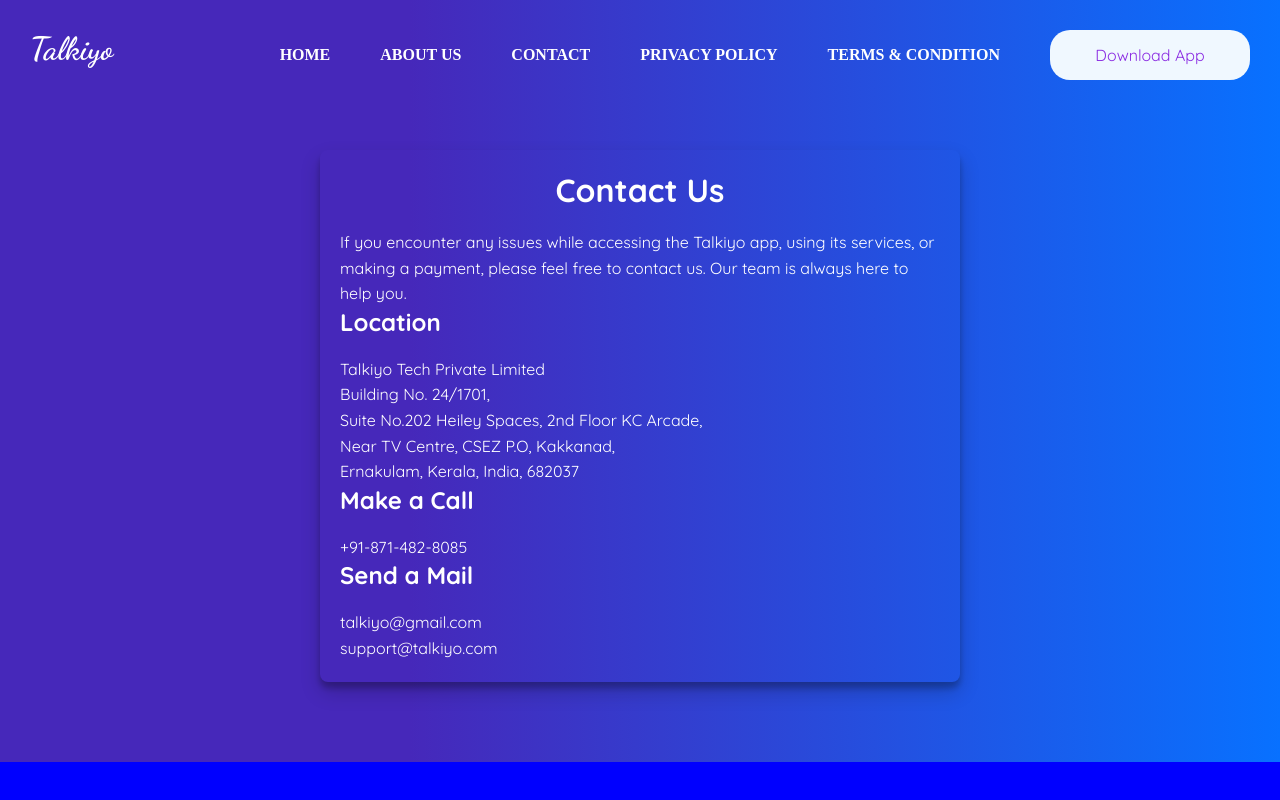
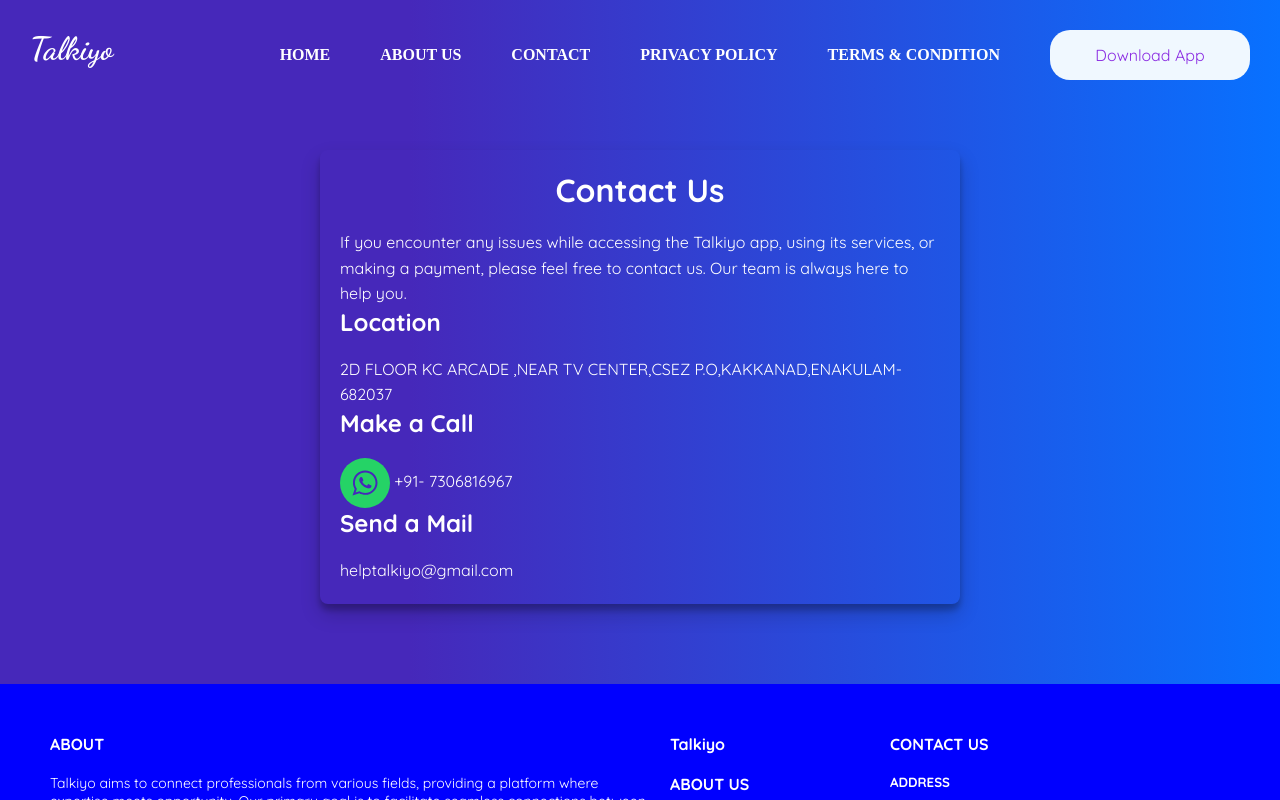
Before and after one commit to abhijith-sys/Talkio, a React (Vite) app in the folder talkiyo/: page /contact in a window 1280 px wide. Built offline with nearby package versions, Linux system fonts and the light colour scheme; a web font is replaced by a local one.

Commit message:
last update

```diff
--- a/talkiyo/src/components/Footer/Footer.jsx
+++ b/talkiyo/src/components/Footer/Footer.jsx
@@ -23,12 +23,12 @@
                 <div className={styles.aboutLink}>
                     <h4>CONTACT US</h4><br />
                     <h5>ADDRESS</h5><br />
-                    <span>ZILJ TECH PRIVATE LIMITED, Building No. 24/1701, Suite No.202 Heiley Spaces, 2nd Floor KC Arcade, Near Tv Centre, Csez P.O , Kakkanad, Ernakulam, Kerala, India, 682037
+                    <span>2D FLOOR KC ARCADE ,NEAR TV CENTER,CSEZ P.O,KAKKANAD,ENAKULAM-682037
                     </span><br />
                     <span>EMIAL</span><br />
-                    <span>Talkiyoapp@gmail.com</span><br />
+                   <a href="mailto:Talkiyoapp@gmail.com"> <span className={styles.textColor}>Talkiyoapp@gmail.com</span></a><br />
                     <span>CONTACT</span><br />
-                    <span>+91-871-482-8085</span><br />
+                    <span>+91- 7306816967</span><br />
                 </div>
             </div>
             {/* <hr></hr> */}
--- a/talkiyo/src/pages/Contact/Contact.jsx
+++ b/talkiyo/src/pages/Contact/Contact.jsx
@@ -2,6 +2,7 @@
 import NavBar from '../../components/NavBar/NavBar'
 import styles from "./Contact.module.css"
 import Footer from '../../components/Footer/Footer'
+import { SocialIcon } from 'react-social-icons'
 
 const Contact = () => {
     return (
@@ -13,20 +14,17 @@
 
                 <h2 className={styles.textColor}>Location</h2>
                 <p className={styles.textColor}>
-                    Talkiyo Tech Private Limited<br />
-                    Building No. 24/1701,<br />
-                    Suite No.202 Heiley Spaces, 2nd Floor KC Arcade,<br />
-                    Near TV Centre, CSEZ P.O, Kakkanad,<br />
-                    Ernakulam, Kerala, India, 682037
+                2D FLOOR KC ARCADE ,NEAR TV CENTER,CSEZ P.O,KAKKANAD,ENAKULAM-682037
                 </p>
 
                 <h2 className={styles.textColor}>Make a Call</h2>
-                <p className={styles.textColor}>+91-871-482-8085</p>
+                <p className={styles.textColor}>  <SocialIcon network="whatsapp"  url="https://wa.me/7306816967"/>  +91- 7306816967</p>
 
                 <h2 className={styles.textColor}>Send a Mail</h2>
                 <p>
-                    <a href="mailto:talkiyo@gmail.com" className={styles.textColor}>talkiyo@gmail.com</a><br />
-                    <a href="mailto:support@talkiyo.com" className={styles.textColor}>support@talkiyo.com</a>
+
+                    {/* <a href="mailto:talkiyo@gmail.com" className={styles.textColor}>talkiyo@gmail.com</a><br /> */}
+                    <a href="mailto:helptalkiyo@gmail.com" className={styles.textColor}>helptalkiyo@gmail.com</a>
                 </p>
             </div>
             <Footer />
--- a/talkiyo/src/pages/Home/Home.module.css
+++ b/talkiyo/src/pages/Home/Home.module.css
@@ -42,7 +42,7 @@
 }
 
 .content {
-    min-height: 100vh;
+    /* min-height: 100vh; */
     display: flex;
     justify-content: space-between;
     flex-direction: row;
--- a/talkiyo/src/pages/Privacy/Privacy.jsx
+++ b/talkiyo/src/pages/Privacy/Privacy.jsx
@@ -9,8 +9,8 @@
             <NavBar />
             <div className={styles.content}>
                 <h1>Privacy Policy</h1>
-                <p>We, Talkiyo, are an internet-based mobile phone application by M/s Talkiyo Tech Private Limited, and this document uses the words “we” and Talkiyo interchangeably, and “you” and “users” interchangeably. The expression “we” covers both Talkiyo and M/s Talkiyo Tech Private Limited, as and when the context allows.</p>
-                <p>Terms “We”, “Talkiyo”, “M/s Talkiyo Tech Private Limited”, covers their respective current or former employees, officers, directors, agents, successors, assigns, parents, subsidiaries, divisions, or affiliated corporations.</p>
+                <p>We, Talkiyo, are an internet-based mobile phone application by M/s Talkiyo LLP, and this document uses the words “we” and Talkiyo interchangeably, and “you” and “users” interchangeably. The expression “we” covers both Talkiyo and M/s Talkiyo LLP, as and when the context allows.</p>
+                <p>Terms “We”, “Talkiyo”, “M/s Talkiyo LLP”, covers their respective current or former employees, officers, directors, agents, successors, assigns, parents, subsidiaries, divisions, or affiliated corporations.</p>
                 <p>The users’ right to privacy is of paramount importance to the Talkiyo community.</p>
                 <p>We take data security and privacy with critical importance. We obligate ourselves to maintain a no-leak and no-disclosure business as any private and sensitive data must receive proportioned protection. In our application, users and providers, or ‘listeners’, are in control and can decide what they want to share and what they prefer to keep private.</p>
                 <ul>
@@ -66,7 +66,7 @@
                 <p>With regard to parties based out of India, as we are an Indian party, registered in India, with primary place of business based out of India, it would be assumed that the subject matter of any dispute arose in India and shall be subject to the substantial law of India. This Policy, should you choose to proceed to use any of our services, bind you legally, and this document expressly bars the jurisdiction of any other court or forum not based out of New Delhi, India.</p>
                 <h2>Contact Us</h2>
                 <p>Don't hesitate to contact us if you have any questions.</p>
-                <p>By email: <a href="mailto:talkiyo@gmail.com">talkiyo@gmail.com</a></p>
+                <p>By email: <a href="mailto:Talkiyoapp@gmail.com">Talkiyoapp@gmail.com</a></p>
             </div>
             <Footer/>
         </div>
--- a/talkiyo/src/pages/Terms/Terms.jsx
+++ b/talkiyo/src/pages/Terms/Terms.jsx
@@ -24,7 +24,7 @@
                 <p>Talkio reserves the right to modify or update these terms and conditions at any time without prior notice. Users are encouraged to review the terms periodically for changes.</p>
                 <p>By continuing to use the Talkio app after any modifications to these terms, you agree to be bound by the revised terms and conditions.</p>
                 <h3>7. Contact Us</h3>
-                <p>If you have any questions or concerns about these terms and conditions, please contact us at support@talkio.com.</p>
+                <p>If you have any questions or concerns about these terms and conditions, please contact us at helptalkiyo@gmail.com.</p>
             </div>
             <Footer/>
         </div>
```
Also changed, not shown: talkiyo/src/pages/Home/Home.jsx (+24 -6 lines).
